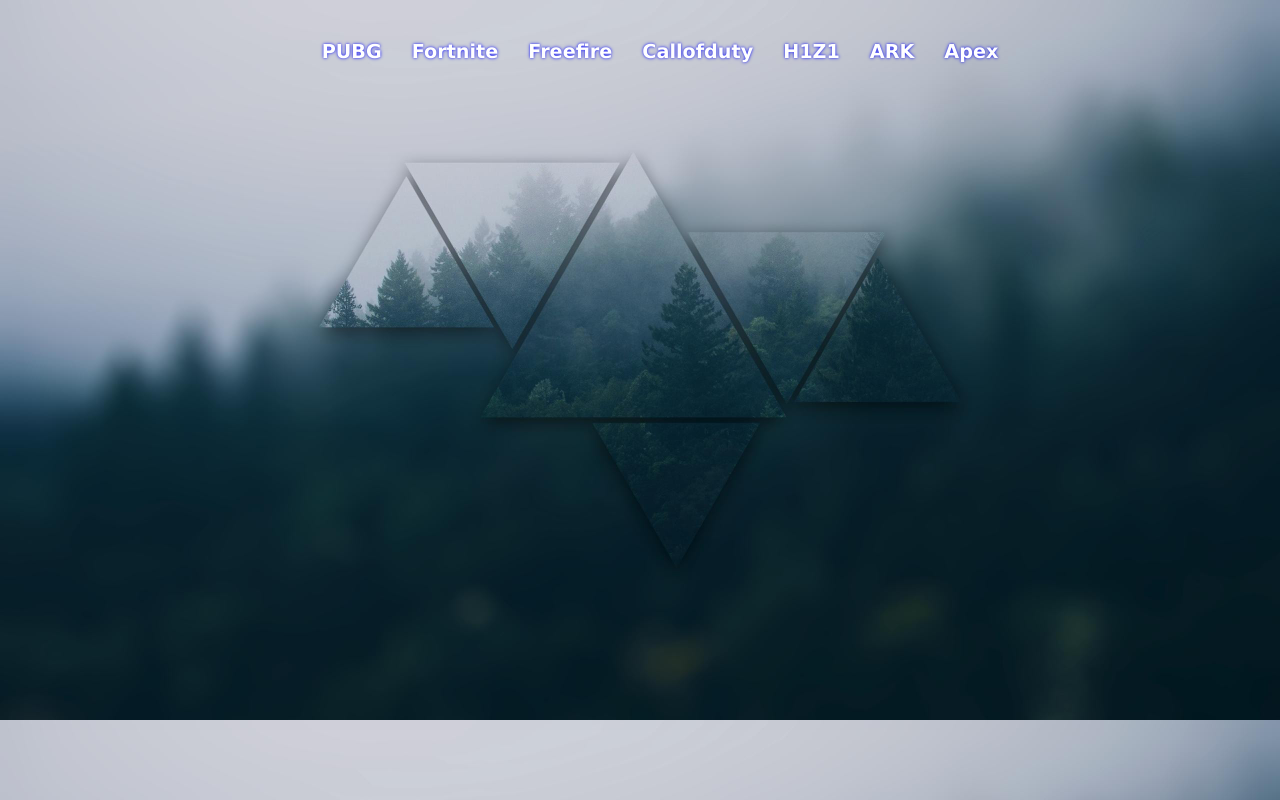
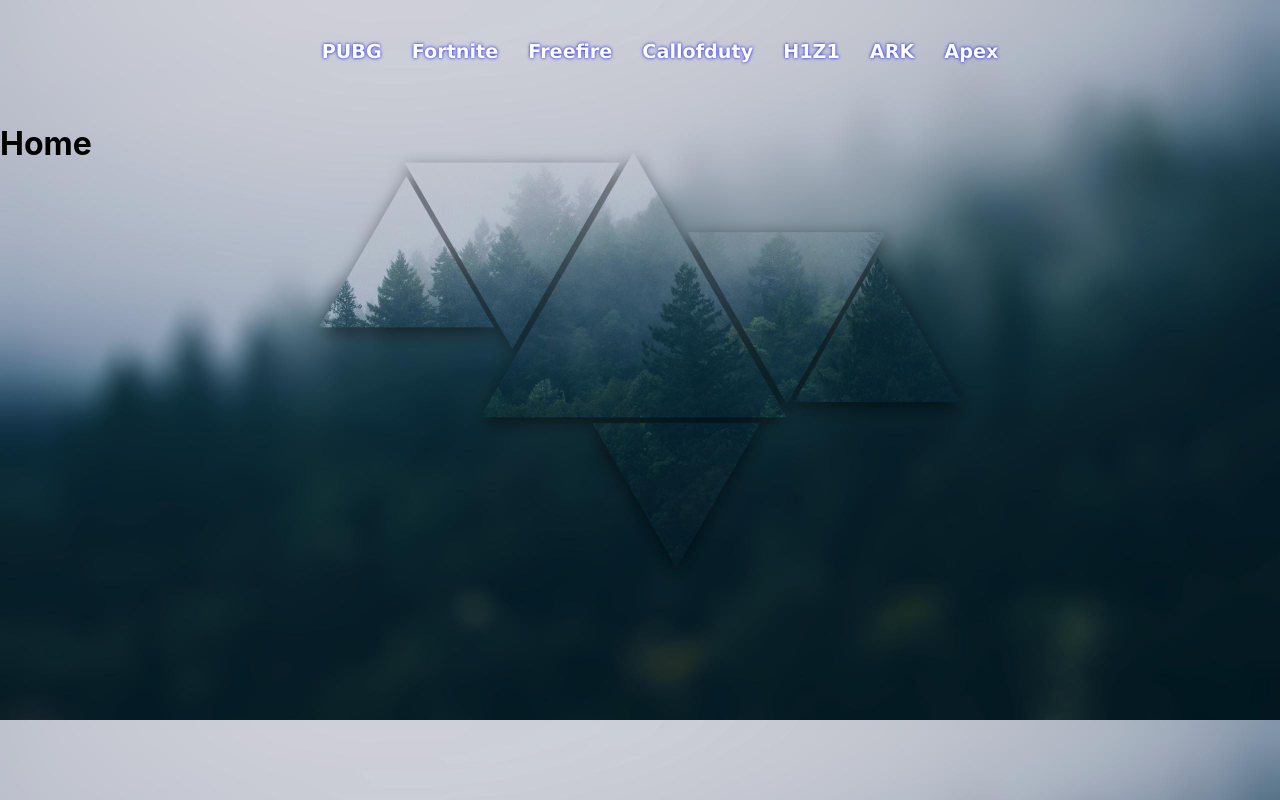
Before and after one commit to uwuMAKSON/router-example, a React (Create React App) app: page / in a window 1280 px wide. Built offline with nearby package versions, Linux system fonts and the light colour scheme.

Commit message:
added home

```diff
--- a/src/App.js
+++ b/src/App.js
@@ -6,6 +6,8 @@ import Callofduty from './components/Callofduty/Callofduty';
 import H1Z1 from './components/H1Z1/H1Z1';
 import ARK from './components/ARK/ARK';
 import Apex from './components/Apex/Apex';
+import Home from './components/Home/Home';
+
 
 import {Route, Switch } from "react-router"
 import { NavLink } from "react-router-dom";
@@ -48,14 +50,15 @@ function App() {
 {/* end navigation */}
 
 <Switch>
-      <Route path="/pubg" component={PUBG} exact />
+<Route path="/" component={Home} exact />
+      <Route path="/pubg" component={PUBG} />
       <Route path="/fortnite" component={Fortnite} />
       <Route path="/freefire" component={Freefire} />
       <Route path="/callofduty" component={Callofduty} />
       <Route path="/H1Z1" component={H1Z1} />
       <Route path="/ARK" component={ARK} />
       <Route path="/Apex" component={Apex} />
-      {/* <Route path="/" render={() => <h1> page not found</h1>} /> */}
+      <Route path="/" render={() => <h1> page not found</h1>} />
       {/* <Ridirect to="/" />  на главную страницу */}
       </Switch>
     </div>
--- /dev/null
+++ b/src/components/Home/Home.js
@@ -0,0 +1,12 @@
+import React from 'react';
+
+const Home = () => {
+    return (
+
+  <div className="Home">
+             <h1>Home </h1>
+        </div>
+    )
+};
+
+export default Home;
```
Also changed, not shown: src/components/Home/Home.css (added).
